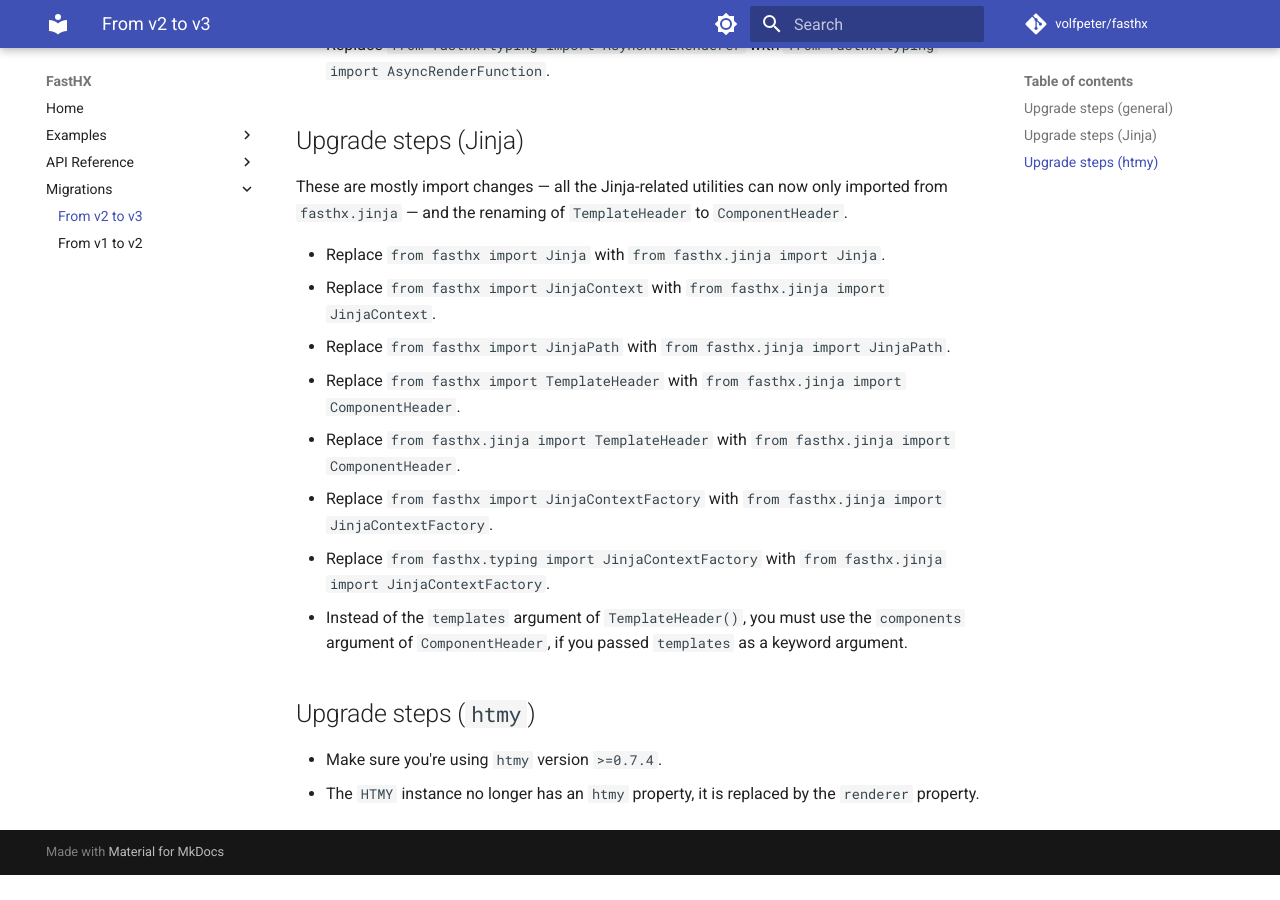
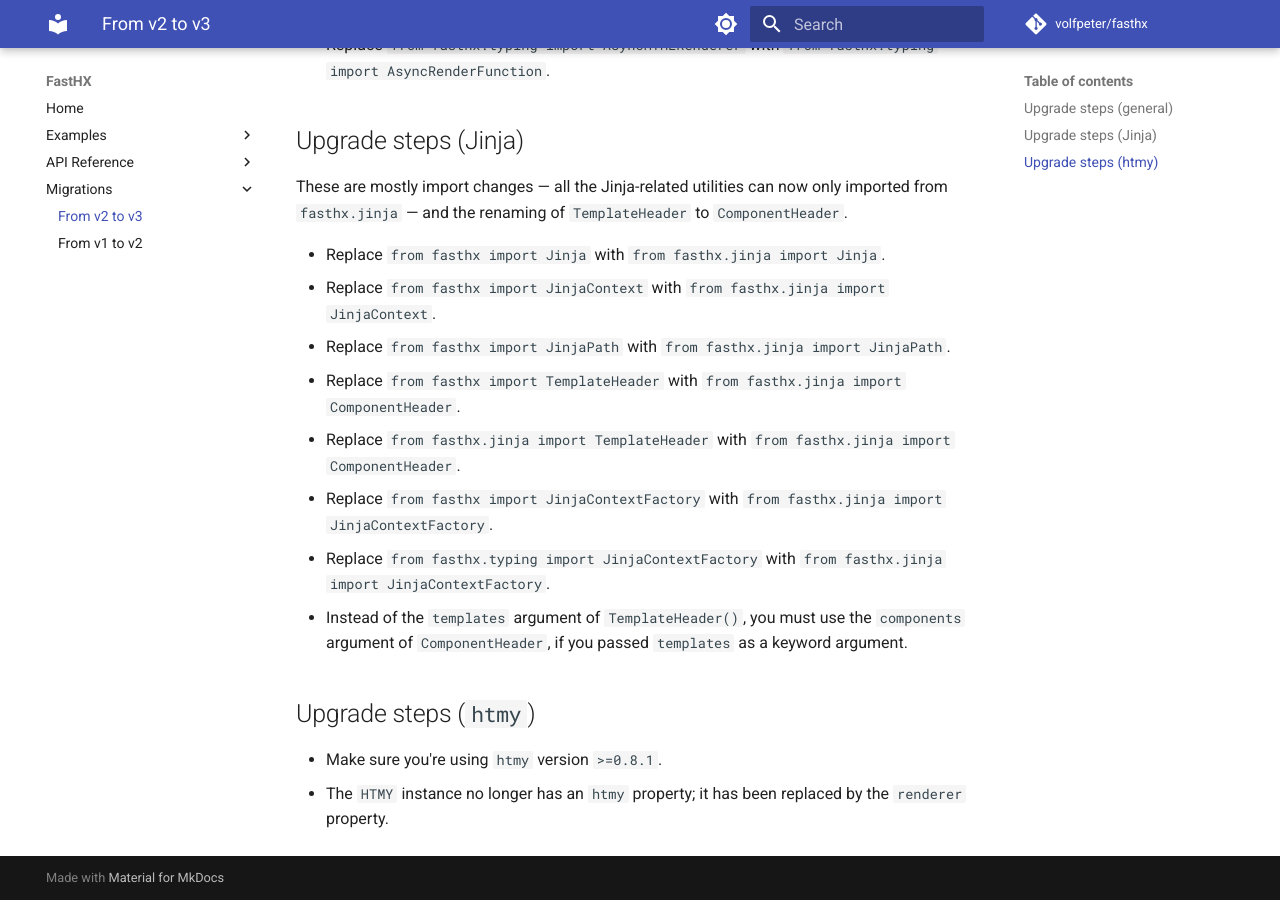
Before and after one commit to volfpeter/fasthx, an MkDocs documentation site: the page built from docs/migrations/2-to-3.md, in a window 1280 px wide and 900 px high, scrolled down 803 px. Built offline with MkDocs 1.6.1 and Material for MkDocs 9.7.7, drawn with Linux system fonts in a browser that asks for light colours; comment, search, counter and statistics services are not loaded; before the commit the page ends 1678 px from its top, so only the background shows below that.

Commit message:
feat: upgrade htmy to 0.8.1 and allow any RendererType implementations in the HTMY instance

```diff
--- a/docs/migrations/2-to-3.md
+++ b/docs/migrations/2-to-3.md
@@ -34,5 +34,5 @@
 
 ## Upgrade steps (`htmy`)
 
-- Make sure you're using `htmy` version `>=0.7.4`.
-- The `HTMY` instance no longer has an `htmy` property, it is replaced by the `renderer` property.
+- Make sure you're using `htmy` version `>=0.8.1`.
+- The `HTMY` instance no longer has an `htmy` property; it has been replaced by the `renderer` property.
--- a/pyproject.toml
+++ b/pyproject.toml
@@ -9,7 +9,7 @@
 [tool.poetry.dependencies]
 python = "^3.10"
 fastapi = ">=0.100.0"
-htmy = { extras = ["lxml"], version = "^0.8.0", optional = true }
+htmy = { extras = ["lxml"], version = ">=0.8.1", optional = true }
 jinja2 = { version = "^3.0.0", optional = true }
 
 [tool.poetry.extras]
```
Also changed, not shown: 1 other file.
